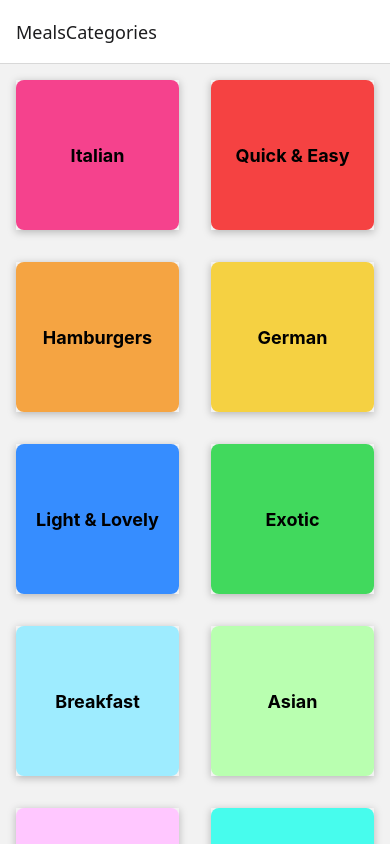
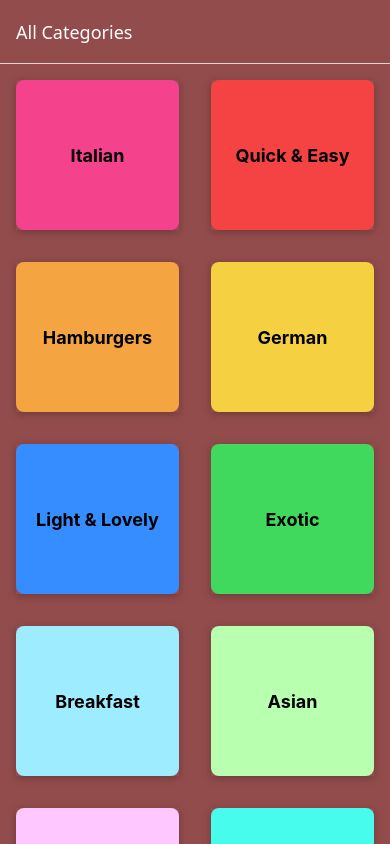
Before and after one commit to RafZab/meal-book, a React Native app: screen / in a window 390 px wide. Built offline with nearby package versions, Linux system fonts and the light colour scheme.

Commit message:
styled stack navigator

```diff
--- a/App.js
+++ b/App.js
@@ -3,8 +3,8 @@ import {StyleSheet, Text, View} from 'react-native';
 import CategoriesScreen from "./screens/CategoriesScreen";
 import MealsOverviewScreen from "./screens/MealsOverviewScreen";
 
-import { NavigationContainer } from '@react-navigation/native';
-import { createNativeStackNavigator } from '@react-navigation/native-stack';
+import {NavigationContainer} from '@react-navigation/native';
+import {createNativeStackNavigator} from '@react-navigation/native-stack';
 
 const Stack = createNativeStackNavigator();
 
@@ -13,9 +13,15 @@ export default function App() {
         <>
             <StatusBar style="dark"/>
             <NavigationContainer>
-                <Stack.Navigator initialRouteName="MealsCategories">
-                    <Stack.Screen name={"MealsCategories"} component={CategoriesScreen} />
-                    <Stack.Screen name={"MealsOverview"} component={MealsOverviewScreen} />
+                <Stack.Navigator initialRouteName="MealsCategories" screenOptions={{
+                    headerStyle: {backgroundColor: '#934c4c'},
+                    headerTintColor: 'white',
+                    contentStyle: {backgroundColor: '#934c4c'}
+                }}>
+                    <Stack.Screen name={"MealsCategories"} component={CategoriesScreen} options={{
+                        title: 'All Categories'
+                    }}/>
+                    <Stack.Screen name={"MealsOverview"} component={MealsOverviewScreen}/>
                 </Stack.Navigator>
             </NavigationContainer>
         </>
```
